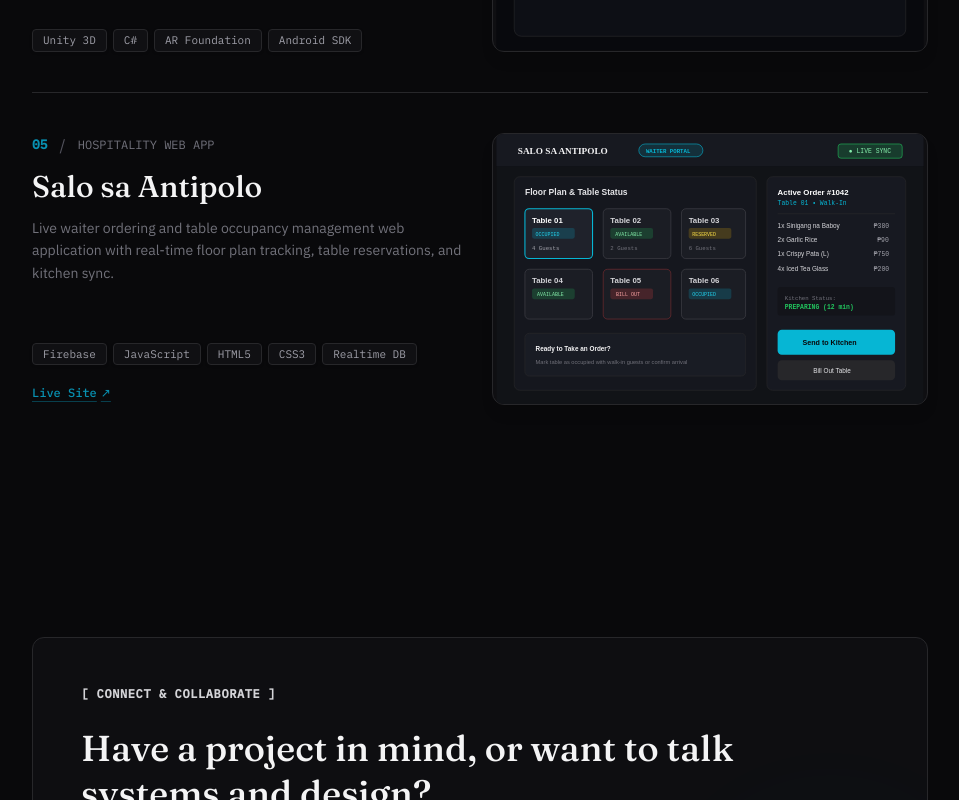
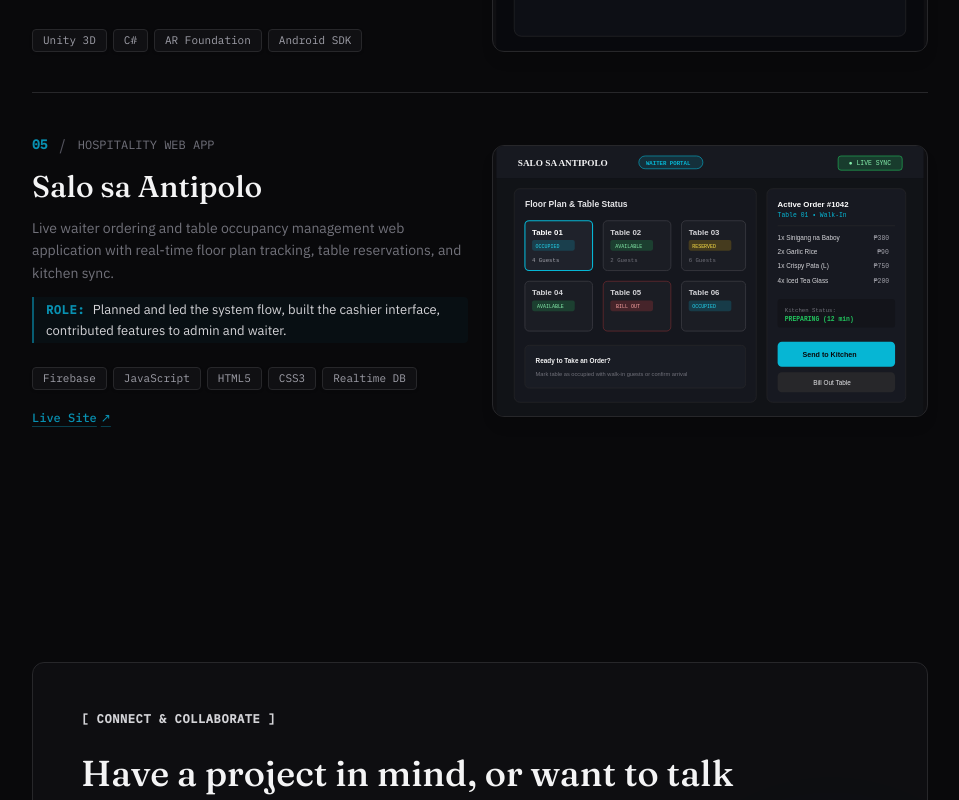
Before and after one commit to Yiizer/ReinPortfolio, a Next.js app in the folder app/: page /works in a window 1280 px wide. Shown: the part 1820-2620 px from the top of the page, without its empty margins (160-1119 px from the left). Built offline with nearby package versions, Linux system fonts and the light colour scheme.

Commit message:
feat: add role description callout to Salo sa Antipolo on /works

```diff
--- a/app/src/components/WorkList.tsx
+++ b/app/src/components/WorkList.tsx
@@ -421,6 +421,13 @@ export default function WorkList({
                 <p className="text-[14px] text-muted leading-relaxed max-w-md">
                   {project.blurb}
                 </p>
+
+                {project.role && (
+                  <p className="text-[13px] text-zinc-300 max-w-md leading-relaxed border-l-2 border-accent/60 pl-3 py-0.5 bg-accent/5 rounded-r">
+                    <span className="font-mono text-xs text-accent font-semibold uppercase tracking-wider">Role: </span>
+                    {project.role}
+                  </p>
+                )}
               </div>
 
               {/* Stack Chips & Actions */}
--- a/app/src/data/projects.ts
+++ b/app/src/data/projects.ts
@@ -8,6 +8,7 @@ export interface Project {
   name: string;
   subtitle: string;
   blurb: string;
+  role?: string;
   stack: string[];
   href: string;
   external: boolean;
@@ -88,6 +89,7 @@ export const ALL_PROJECTS: Project[] = [
     subtitle: "Restaurant Waiter & Order Terminal",
     blurb:
       "Live waiter ordering and table occupancy management web application with real-time floor plan tracking, table reservations, and kitchen sync.",
+    role: "Planned and led the system flow, built the cashier interface, contributed features to admin and waiter.",
     stack: ["Firebase", "JavaScript", "HTML5", "CSS3", "Realtime DB"],
     href: "https://salo-sa-antipolo.web.app/waiter.html",
     external: true,
```
